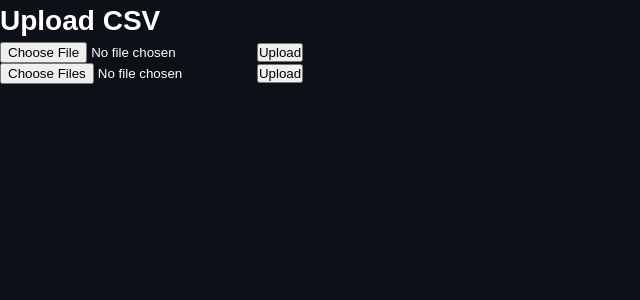
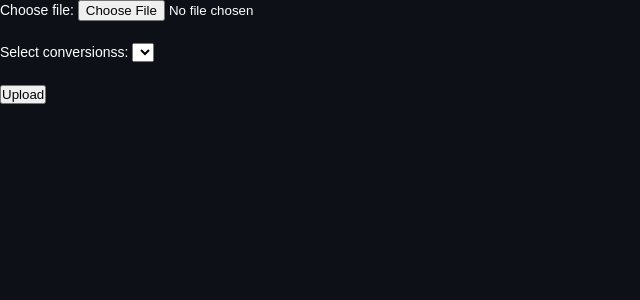
Before and after one commit to Alotab/django-file-converter, a Django app: page /upload/ in a window 1280 px wide. Shown: the top 300 px of the page, without its empty margins (0-640 px from the left). Run offline with Django 4.2, Linux system fonts and the light colour scheme; lists and menus that the app fills with data are empty.

Commit message:
update files

```diff
--- /dev/null
+++ b/converter/forms.py
@@ -0,0 +1,24 @@
+from django import forms
+from django.forms import ModelForm, ChoiceField
+
+
+pdf = 'pdf'
+jpg = 'jpg'
+jpeg = 'jpeg'
+xlsx = 'xlsx'
+
+CONVERSION_CHOICES = [
+    (pdf, 'PDF'),
+    (jpg, 'JPG'),
+    (jpeg, 'JPEG'),
+    (xlsx, 'XLXS'),
+]
+
+
+
+# class UploadFileForm(ModelForm):
+#     choice_field = ChoiceField(choices=CONVERSION_CHOICES)
+
+class UploadFileForm(forms.Form):
+    file = forms.FileField()
+    conversion = forms.ChoiceField(choices=CONVERSION_CHOICES)
--- a/converter/templates/converter/uploadfile.html
+++ b/converter/templates/converter/uploadfile.html
@@ -1,23 +1,43 @@
 {% extends "converter/base.html" %}
 
 {% block content %}
-    <h1>Upload CSV</h1>
-    <form action="{% url 'upload_csv' %}" method="post" enctype="multipart/form-data">
+
+    <form action="/upload_file/" method="post" enctype="multipart/form-data">
         {% csrf_token %}
-        <input type="file" name="csv_file">
+        <label for="file">Choose file:</label>
+        <input type="file" id="file" name="file"><br><br>
+        <label for="conversion">Select conversionss:</label>
+        <select name="conversion" id="conversion">
+
+            {% for value, label in form.fields.conversion.choices %}
+                <option value="{{ value }}">{{ label }}</option>
+            {% endfor %}
+
+        </select><br><br>
         <input type="submit" value="Upload">
     </form>
 
 
 
-    <form action="{% url 'upload_jpg' %}" method="post" enctype="multipart/form-data">
+    <!-- <h1>Upload CSV</h1>
+    <form action="" method="post" enctype="multipart/form-data">
         {% csrf_token %}
-        <input type="file" name="jpg_file" multiple>
+        <input type="file" name="csv_file">
         <input type="submit" value="Upload">
-    </form>
+        <h1>url --- upload_csv</h1>
+    </form> -->
+
+
+
+    <!-- <form action="" method="post" enctype="multipart/form-data">
+        {% csrf_token %}
+        <input type="file" name="file" multiple>
+        <input type="submit" value="Upload">
+        <h1>url upload_jpg</h1>
+    </form> -->
 
     {% if output_filename %}
-    <a href="{% url 'download_pdf' output_filename %}" class="btn btn-primary">Download</a>
+    <a href="{% url 'download_pdf' pdfFile %}" class="btn btn-primary">Download</a>
     {% endif %}
 
     <!-- <form action="" method="post" enctype="multipart/form-data">
--- a/converter/urls.py
+++ b/converter/urls.py
@@ -21,10 +21,13 @@ router.register(r'files', views.UploadViewSet, basename='files')
 
 urlpatterns = [
     path('upload/', views.upload_csv, name='upload_csv'),
-    path('uploads/', views.upload_jpg, name='upload_jpg'),
+    # path('uploads/', views.upload_jpg, name='upload_jpg'),
+
+
     # path('uploads/', views.post, name='post'),
     # path('uploads/<output_filename>', views.download_pdf, name='download_pdf'),
-    path('download_pdf/<str:output_filename>/', views.download_pdf, name='download_pdf'),
+
+    # path('download_pdf/<str:output_filename>/', views.download_pdf, name='download_pdf'),
     path('files/', views.CsvFileList.as_view(), name='file-list'),
     path('rest_api/', include(router.urls)),
 ]
--- a/converter/views.py
+++ b/converter/views.py
@@ -9,6 +9,7 @@ from .models import uploadConverter
 from converter.serializers import UploadConverterSerializer, UserSerializer
 from converter.permissions import IsOwnerOrReadOnly
 import csv
+import os
 
 # from io import BytesIO
 # from img2pdf import convert
@@ -16,7 +17,28 @@ import csv
 import tempfile
 from PyPDF2 import PdfMerger
 from PIL import Image
-# from win32com import client
+import pandas as pd
+from reportlab.lib.pagesizes import letter
+from reportlab.platypus import SimpleDocTemplate, Table, TableStyle
+from .utils import convert_file
+from .forms import UploadFileForm
+
+
+def upload_file(request):
+    if request.method == 'POST':
+        form = UploadFileForm(request.POST, request.FILES)
+        if form.is_valid():
+
+            # Get the uploaded file and selected conversion option
+            uploaded_file = request.FILES['file']
+            conversion = form.cleaned_data['conversion']
+
+            # Call the appropritae function to perfrom the conversion
+            converted_file = convert_file(uploaded_file, conversion)
+
+    else:
+        form = UploadFileForm()
+    return render(request, 'converter/uploadfile.html', {'form': form})
 
 
 
@@ -46,8 +68,6 @@ def upload_csv(request):
         return redirect('files')
     return render(request, 'converter/uploadfile.html')
 
-
-
 class CsvFileList(ListView):
     """
         List view for populating/Listing all the queryset
@@ -57,108 +77,109 @@ class CsvFileList(ListView):
 
 
 
-# Convert jpg files into pdf
-def upload_jpg(request):
-    """
-    This function converts the image files uploaded by the user into one PDF file.
-    """
-    output_filename = None
-    if request.method == 'POST':
-        jpg_files = request.FILES.getlist('jpg_file')
-        # jpg_files = jpg_files.name
-        # _, jpg_file_extension = os.path.splitext(jpg_files)
-        # jpg_filez = [jpg_filez for jpg_filez in jpg_files if jpg_file_extension in ['.jpg', '.jpeg']]
-        if not jpg_files:
-            # No files were uploaded, return an error message
-            return render(request, 'converter/uploadfile.html', {'error': 'Please select a file to upload'})
-        jpg_pdfs = []
-        merger = PdfMerger()
-        for filename in jpg_files:
-            filenamez = filename.name
-            _, file_extension = os.path.splitext(filenamez)
-            if file_extension in ['.jpg', '.jpeg']:
-                jpg_pdfs.append(filename)
-
-                # im = Image.open(filename)
-                im = Image.open(filename)
-
-                if im.mode in ("RGBA", "LA") or (im.mode == "P" and "transparency" in im.info):
-                    im.load()
-                    background = Image.new("RGB", im.size, (255, 255, 255))
-                    background.paste(im, mask=im.split()[3])
-                    im = background
-
-                # Create a temporary file with a unique name
-                with tempfile.NamedTemporaryFile(suffix='.pdf', delete=False) as temp:
-                    # Save the image as a temporary PDF file
-                    im.save(temp.name, 'PDF')
-
-                    # Add the temporary PDF file to the merger
-                    merger.append(temp.name)
-
-            else:
-                print("File Error: Upload .jpg or .jpeg files")
-                return render(request, 'converter/uploadfile.html', {'output_filename': output_filename})
 
 
-        # Save the merged PDF file
-        output_filename = 'output.pdf'
-        merger.write(output_filename)
-        merger.close()
 
-    return render(request, 'converter/uploadfile.html', {'output_filename': output_filename})
+####  Convert jpg files into pdf
+# def upload_jpg(request):
+#     """
+#     This function converts the image files uploaded by the user into one PDF file.
+#     """
+#     pdfFile = None
+#     if request.method == 'POST':
+#         jpg_files = request.FILES.getlist('file')
+#         if not jpg_files:
+#             # No files were uploaded, return an error message
+#             return render(request, 'converter/uploadfile.html', {'error': 'Please select a file to upload'})
+#         jpg_pdfs = []
+#         merger = PdfMerger()
+#         for filename in jpg_files:
+#             filenamez = filename.name
+#             _, file_extension = os.path.splitext(filenamez)
+#             if file_extension in ['.jpg', '.jpeg']:
+#                 jpg_pdfs.append(filename)
+
+#                 im = Image.open(filename)
+
+#                 if im.mode in ("RGBA", "LA") or (im.mode == "P" and "transparency" in im.info):
+#                     im.load()
+#                     background = Image.new("RGB", im.size, (255, 255, 255))
+#                     background.paste(im, mask=im.split()[3])
+#                     im = background
+
+#                 # Create a temporary file with a unique name
+#                 with tempfile.NamedTemporaryFile(suffix='.pdf', delete=False) as temp:
+#                     # Save the image as a temporary PDF file
+#                     im.save(temp.name, 'PDF')
+
+#                     # Add the temporary PDF file to the merger
+#                     merger.append(temp.name)
+
+#             else:
+#                 print("File Error: Upload .jpg or .jpeg files")
+#                 return render(request, 'converter/uploadfile.html', {'pdfFile': pdfFile})
 
 
-def download_pdf(request, output_filename):
-    """
-    This function allows the user to download the specified PDF file.
-    """
-    # Create a new FileResponse object
-    response = FileResponse(open(output_filename, 'rb'))
+#         # Save the merged PDF file
+#         pdfFile = 'output.pdf'
+#         merger.write(pdfFile)
+#         merger.close()
 
-    # Set the content type to 'application/pdf'
-    response['Content-Type'] = 'application/pdf'
-
-    # Set the content disposition to 'attachment' to trigger a download
-    response['Content-Disposition'] = f'attachment; filename="{output_filename}"'
-
-    return response
+#     return render(request, 'converter/uploadfile.html', {'pdfFile': pdfFile})
 
 
-import os
+# def download_pdf(request, pdfFile):
+#     """
+#     This function allows the user to download the specified PDF file.
+#     """
+#     # Create a new FileResponse object
+#     response = FileResponse(open(pdfFile, 'rb'))
+
+#     # Set the content type to 'application/pdf'
+#     response['Content-Type'] = 'application/pdf'
+
+#     # Set the content disposition to 'attachment' to trigger a download
+#     response['Content-Disposition'] = f'attachment; filename="{pdfFile}"'
+
+#     return response
 
 
-# .xlsx to pdf
-# def excel_to_pdf(request):
-#     output_filename = None
-#     if request.method == 'POST':
-#         excelFile = request.FILES['jpg_file']
-#         filename = excelFile.name
-#         # filename = excelFile.filename
-#         _, file_extension = os.path.splitext(filename)
+## .xlsx to pdf
+def xlsx_to_pdf(request):
+    if request.method == 'POST':
+        xlsxFiles = request.FILES.getlist('file')
 
-#         if file_extension in ['.xlsx', '.xls']:
-#             # open microsoft excel (using it's built-in functionality)
-#             excel = client.Dispatch("Excel.Application")
+        if not xlsxFiles:
+            return render(request, 'converter/uploadfile.html', {'error': 'Please select a file to upload'})
+
+        for xfile in xlsxFiles:
+
+            # Read the data from the Excel file
+            data = pd.read_excel(xfile)
+
+            # Create a PDF document
+            pdfFile = SimpleDocTemplate('excelfile.pdf', pagesize=letter)
+
+            # Create a table with the data
+            tabel = Table(data.values)
+
+            # Add some style to the table
+            tabel.setStyle(TableStyle([
+                ('BACKGROUND', (0, 0), (-1, 0), '#d0d0d0'),
+                ('TEXTCOLOR', (0, 0), (-1, 0), '#000000'),
+                ('ALIGN', (0, 0), (-1, -1), 'CENTER'),
+                ('FONTNAME', (0, 0), (-1, 0), 'Helvetica-Bold'),
+                ('FONTSIZE', (0, 0), (-1, 0), 14),
+                ('BOTTOMPADDING', (0, 0), (-1, 0), 12),
+                ('BACKGROUND', (0, 1), (-1, -1), '#f5f5f5'),
+            ]))
+
+            # Add tabel to the PDF document
+            pdfFile.build([tabel])
+
+    return render(request, 'converter/uploadfile.html', {'pdfFile': pdfFile})
 
 
-#             # Save uploaded file to disk
-#             with open(filename, 'wb') as f:
-#                 for chunk in excelFile.chunks():
-#                     f.write(chunk)
-
-#             # read excel file
-#             # xlsheet = excel.Workbooks.open(filename)
-#             xlsheet = excel.Workbooks.open(filename)
-#             work_xlsheet = xlsheet.Worksheets[0]
-
-#             # create a new file with .pdf extension to save the new file
-#             output_filename = "excel2pdf.pdf"
-
-#             # converting to pdf file
-#             work_xlsheet.ExportAsFixedFormat(0, output_filename )
-
-#     return render(request,'converter/uploadfile.html', {'new_file': output_filename })
 
 
 
@@ -175,9 +196,6 @@ class UploadViewSet(viewsets.ModelViewSet):
     def perform_create(self, serializer):
         serializer.save(owner=self.request.user)
 
-
-
-
 class UserViewSet(viewsets.ReadOnlyModelViewSet):
     """
         This viewset automatically provides `LIST` and `RETRIEVE` actions
```
Also changed, not shown: converter/utils.py (added, +51 -0 lines), requirements.txt (added, +20 -0 lines), 1 other file.
